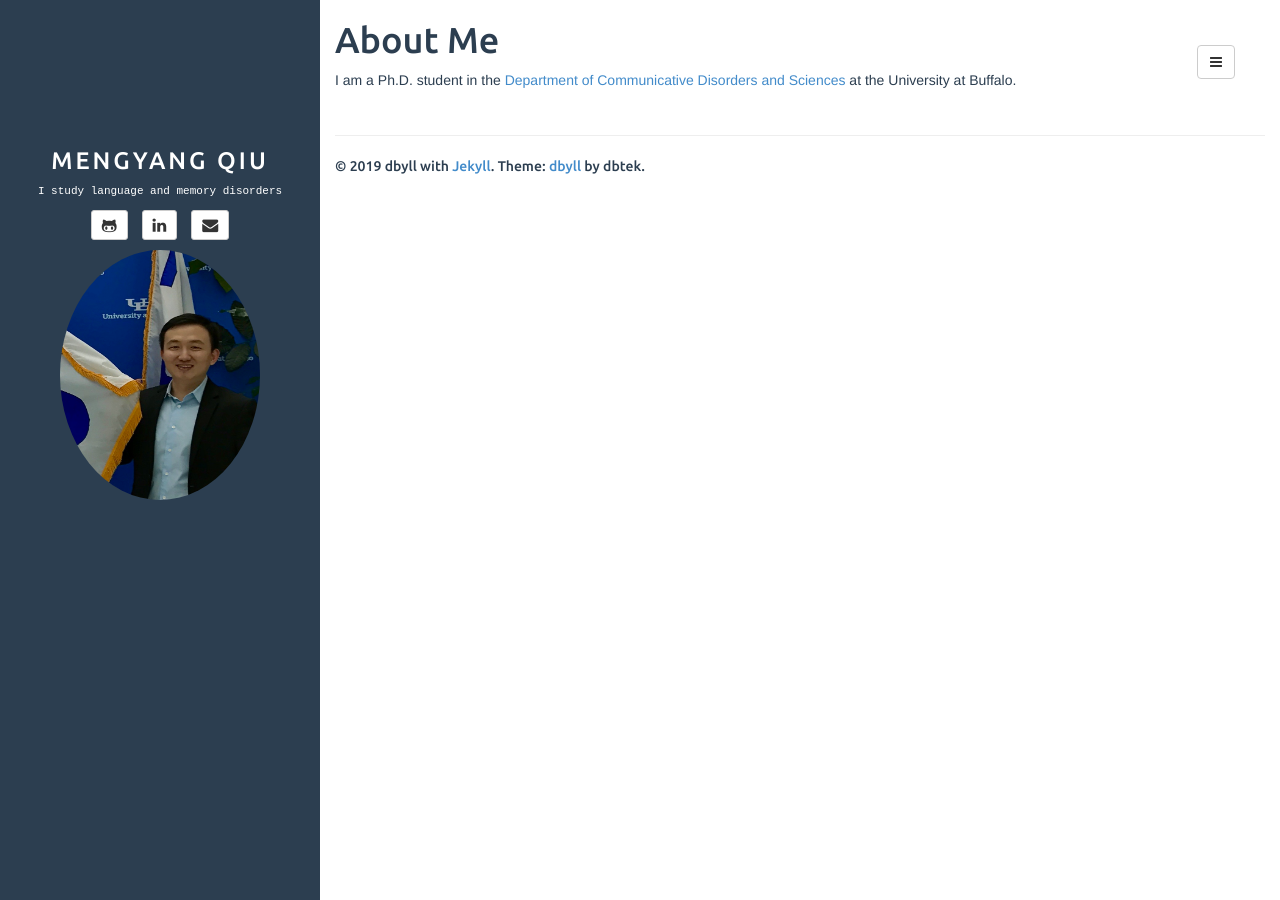
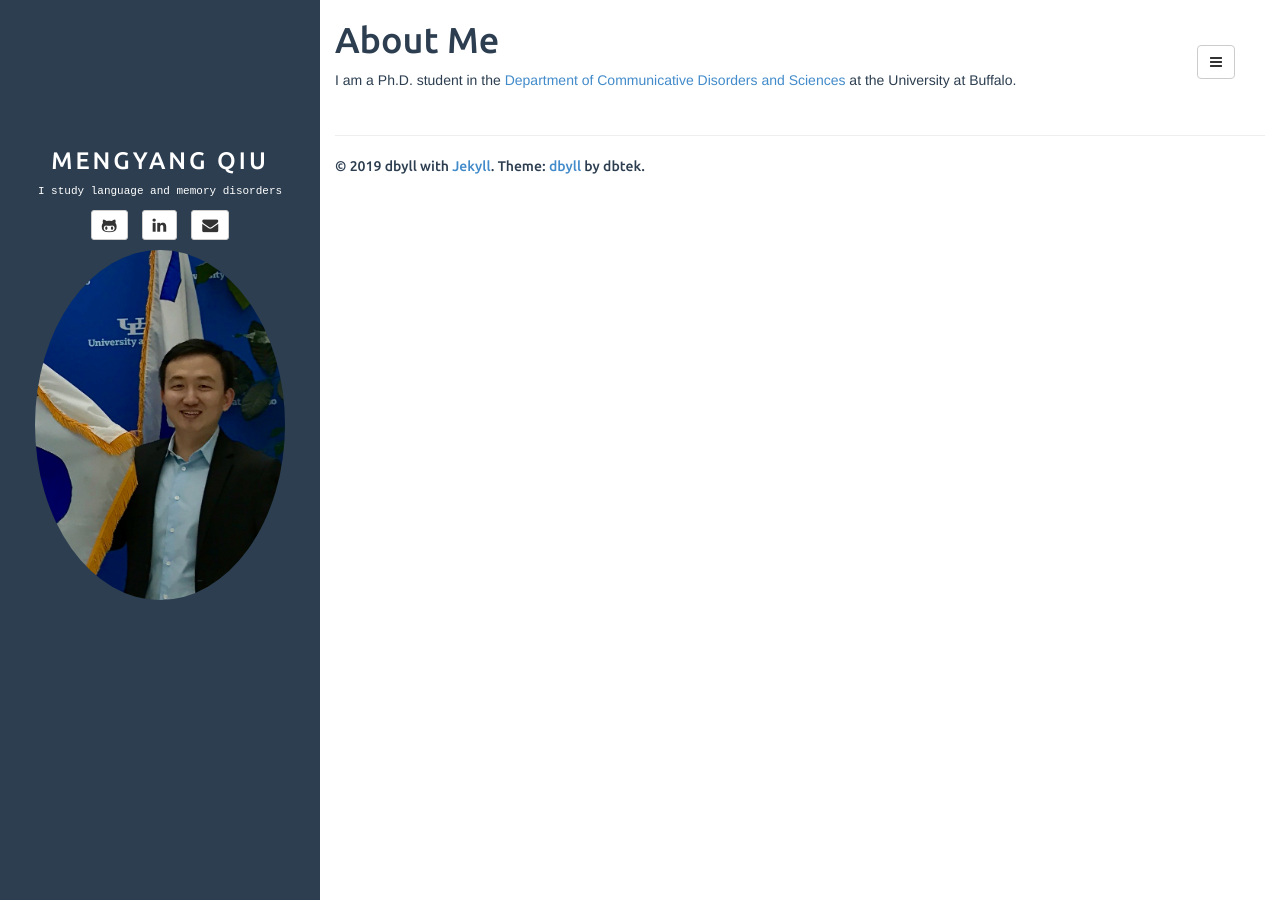
Before and after one commit to mengyangq/mengyangq.github.io, a Jekyll site: the page built from index.html, in a window 1280 px wide. Built offline with Jekyll 4.4.1, drawn with Linux system fonts in a browser that asks for light colours; the list of posts is cut into pages by our own code.

Commit message:
Update sidebar.html

```diff
--- a/_includes/sidebar.html
+++ b/_includes/sidebar.html
@@ -30,7 +30,7 @@
 <!-- sidebar.html -->
 <div class="sidebar-header" role="banner">
 	<a href="{{ site.BASE_PATH }}/">
-		<img src="pub/mengyang.jpeg" class="img-circle" width="200" height="250" />
+		<img src="pub/mengyang.jpeg" class="img-circle" width="250" height="350" />
 	</a>
 
 </div>
```
